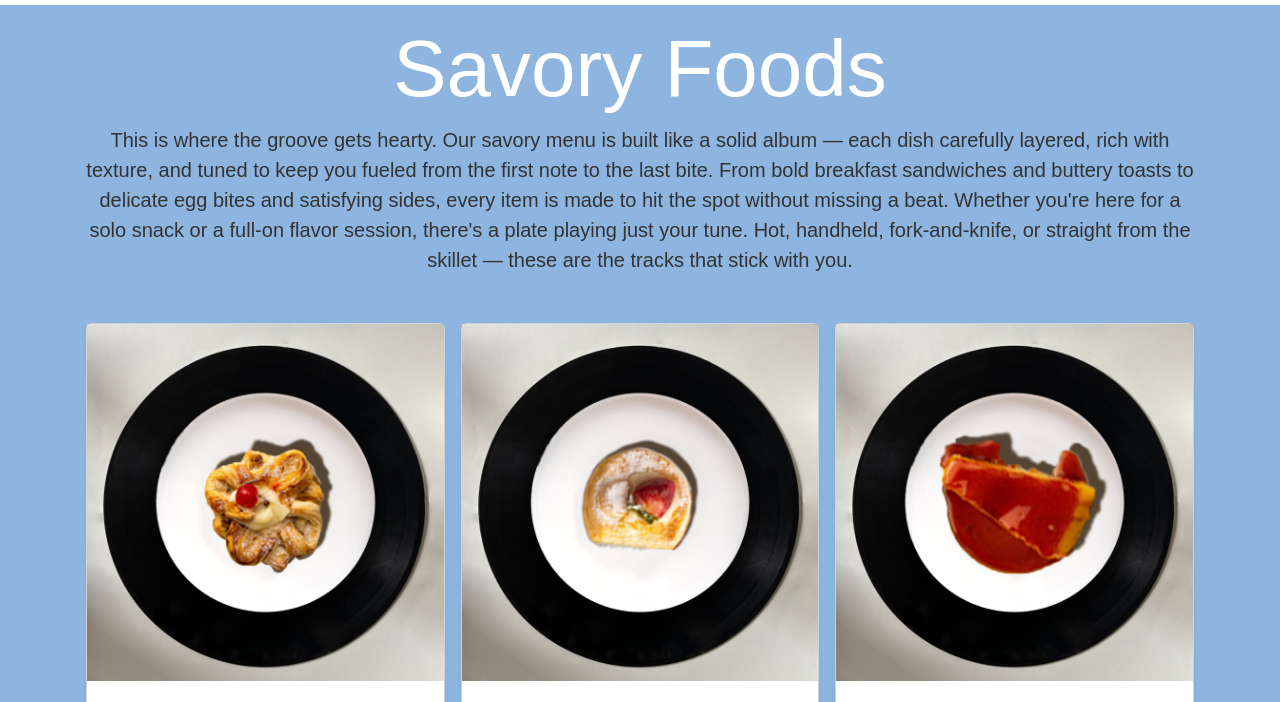
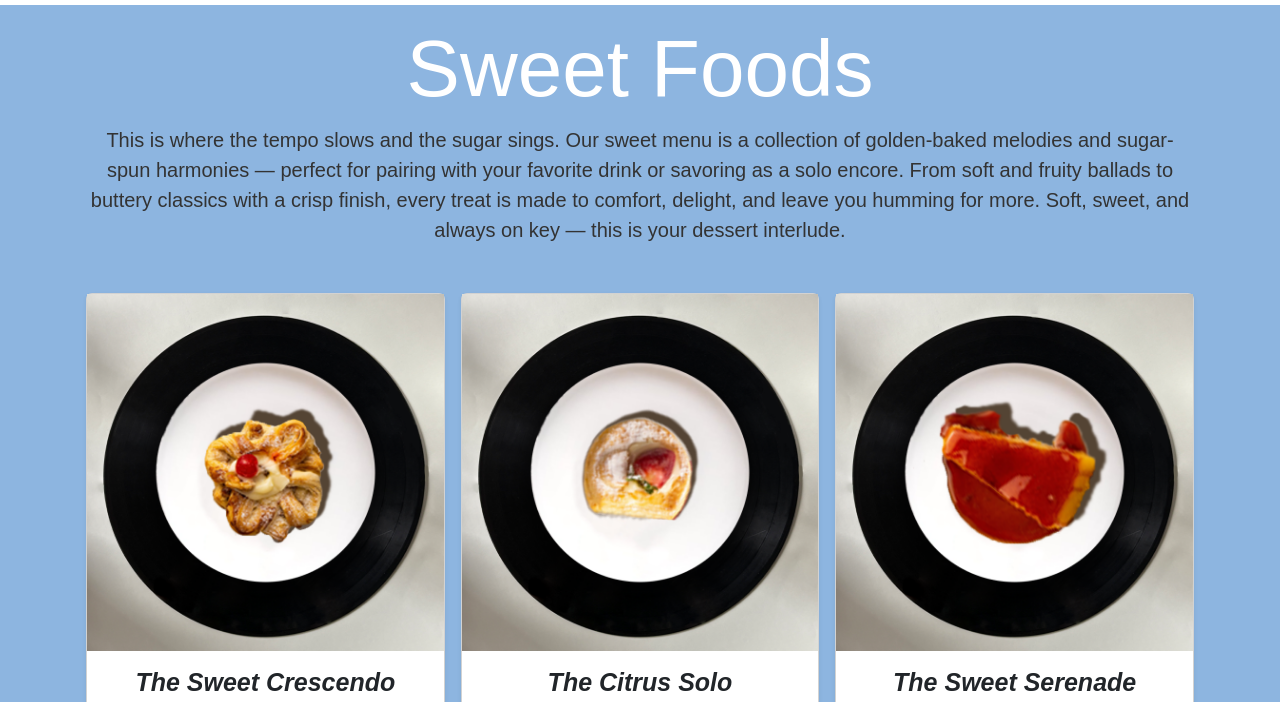
Before and after one commit to fernanda-vargas/Sip-and-Spin, a plain HTML site: page sweet.html in a window 1280 px wide. Shown: the part 76-778 px from the top of the page. Drawn offline with nearby package versions, Linux system fonts and the light colour scheme; a web font is replaced by a local one.

Commit message:
Update sweet.html

```diff
--- a/sweet.html
+++ b/sweet.html
@@ -47,8 +47,14 @@
         </nav>
 
         <div class="container p-3 text-center">
-           <h1>Savory Foods</h1>
-            <p>This is where the groove gets hearty. Our savory menu is built like a solid album — each dish carefully layered, rich with texture, and tuned to keep you fueled from the first note to the last bite. From bold breakfast sandwiches and buttery toasts to delicate egg bites and satisfying sides, every item is made to hit the spot without missing a beat. Whether you're here for a solo snack or a full-on flavor session, there's a plate playing just your tune. Hot, handheld, fork-and-knife, or straight from the skillet — these are the tracks that stick with you.</p>
+           <h1>Sweet Foods</h1>
+            <p>
+              This is where the tempo slows and the sugar sings. Our sweet menu is a collection of golden-baked melodies and sugar-spun harmonies — perfect for pairing with your favorite drink or savoring as a solo encore.
+
+From soft and fruity ballads to buttery classics with a crisp finish, every treat is made to comfort, delight, and leave you humming for more.
+
+Soft, sweet, and always on key — this is your dessert interlude.
+            </p>
           </div>
 
 <div class="container p-3 text-center">
@@ -58,7 +64,7 @@
   <div class="card shadow-sm">
     <img src="images/custard-orejas.png" alt="custard-orejas" class="img-fluid"></img>
     <div class="card-body">
-      <h5 class="card-title">The Sweet Crescendo/h5>
+      <h5 class="card-title">The Sweet Crescendo</h5>
        <p class="card-text">Flaky, buttery orejas filled with luscious custard — a delightful harmony of crisp texture and creamy sweetness. Each bite plays like a rising crescendo, balancing richness and lightness in perfect rhythm. A timeless treat that’s both comforting and captivating.</p>
       <h6>$4.50<br>560 cal</h6>
     </div>
```
